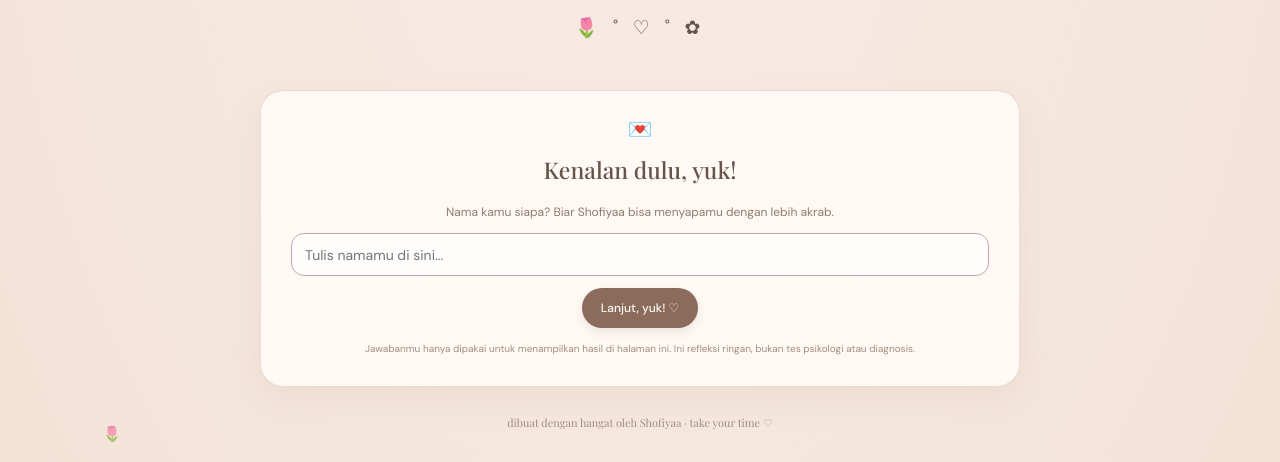
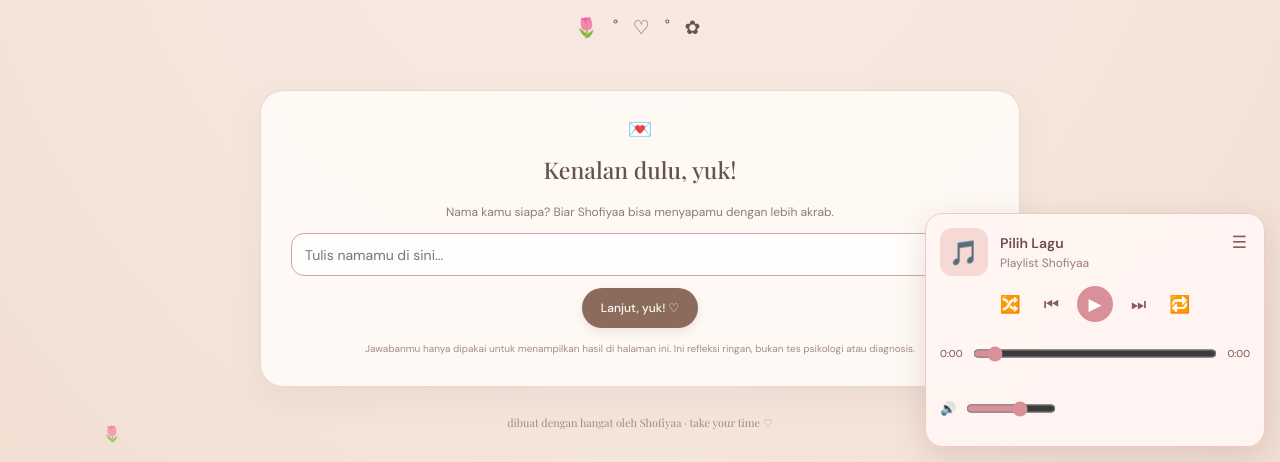
Before and after one commit to projectme-ship-it/karyashofiyaa, a plain HTML site: page index.html in a window 1280 px wide. Shown: the part 338-800 px from the top of the page. Drawn offline with nearby package versions, Linux system fonts and the light colour scheme.

Commit message:
Update style.css

```diff
--- a/style.css
+++ b/style.css
@@ -149,3 +149,159 @@ button:not(:disabled):hover { transform: translateY(-2px); }
 @media (prefers-reduced-motion: reduce) {
   *, *::before, *::after { animation-duration: .01ms !important; animation-iteration-count: 1 !important; scroll-behavior: auto !important; transition-duration: .01ms !important; }
 }
+/* ===== MUSIC PLAYER ===== */
+
+.music-player {
+    position: fixed;
+    bottom: 15px;
+    right: 15px;
+    width: 340px;
+    max-width: calc(100% - 30px);
+    background: rgba(255, 245, 242, 0.97);
+    backdrop-filter: blur(15px);
+    border: 1px solid #f2c9c5;
+    border-radius: 18px;
+    padding: 14px;
+    box-shadow: 0 8px 30px rgba(120, 70, 70, 0.18);
+    z-index: 9999;
+    color: #704b50;
+    font-family: inherit;
+}
+
+.music-info {
+    display: flex;
+    align-items: center;
+    gap: 12px;
+    margin-bottom: 10px;
+}
+
+.music-cover {
+    width: 48px;
+    height: 48px;
+    border-radius: 12px;
+    background: #f6d8d5;
+    display: flex;
+    align-items: center;
+    justify-content: center;
+    font-size: 24px;
+    flex-shrink: 0;
+}
+
+.music-details {
+    min-width: 0;
+}
+
+.music-title {
+    font-weight: bold;
+    font-size: 14px;
+}
+
+.music-artist {
+    font-size: 12px;
+    opacity: 0.7;
+    margin-top: 3px;
+}
+
+.control-buttons {
+    display: flex;
+    justify-content: center;
+    align-items: center;
+    gap: 13px;
+}
+
+.control-buttons button,
+.playlist-toggle {
+    border: none;
+    background: transparent;
+    color: #875b62;
+    cursor: pointer;
+    font-size: 17px;
+    padding: 5px;
+}
+
+.control-buttons button:hover,
+.playlist-toggle:hover {
+    transform: scale(1.15);
+}
+
+#playBtn {
+    background: #d99199;
+    color: white;
+    width: 36px;
+    height: 36px;
+    border-radius: 50%;
+}
+
+.music-progress {
+    display: flex;
+    align-items: center;
+    gap: 8px;
+    font-size: 10px;
+    margin-top: 8px;
+}
+
+.music-progress input {
+    flex: 1;
+    min-width: 0;
+    accent-color: #d99199;
+    cursor: pointer;
+}
+
+.music-volume {
+    display: flex;
+    align-items: center;
+    gap: 8px;
+    margin-top: 8px;
+    font-size: 13px;
+}
+
+.music-volume input {
+    width: 90px;
+    accent-color: #d99199;
+}
+
+.playlist-toggle {
+    position: absolute;
+    top: 12px;
+    right: 12px;
+}
+
+.music-playlist {
+    display: none;
+    margin-top: 12px;
+    border-top: 1px solid #efd4d0;
+    padding-top: 10px;
+    max-height: 180px;
+    overflow-y: auto;
+}
+
+.music-playlist.active {
+    display: block;
+}
+
+.music-playlist h3 {
+    font-size: 13px;
+    margin: 0 0 8px;
+}
+
+.playlist-item {
+    display: flex;
+    justify-content: space-between;
+    padding: 9px;
+    border-radius: 8px;
+    font-size: 12px;
+    cursor: pointer;
+}
+
+.playlist-item:hover,
+.playlist-item.active {
+    background: #f5dedb;
+}
+
+@media (max-width: 480px) {
+    .music-player {
+        right: 10px;
+        bottom: 10px;
+        width: calc(100% - 20px);
+    }
+}
```
